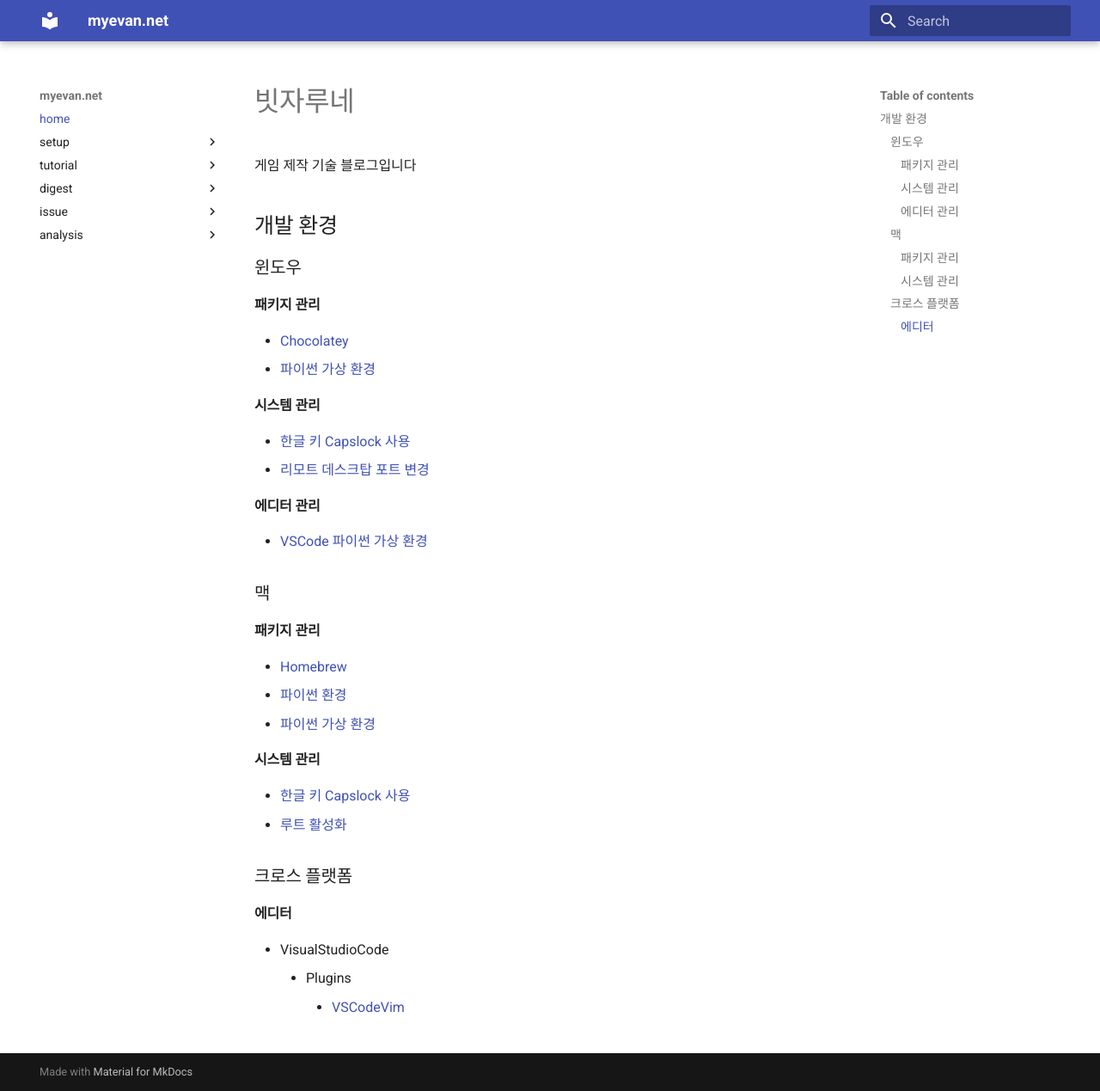
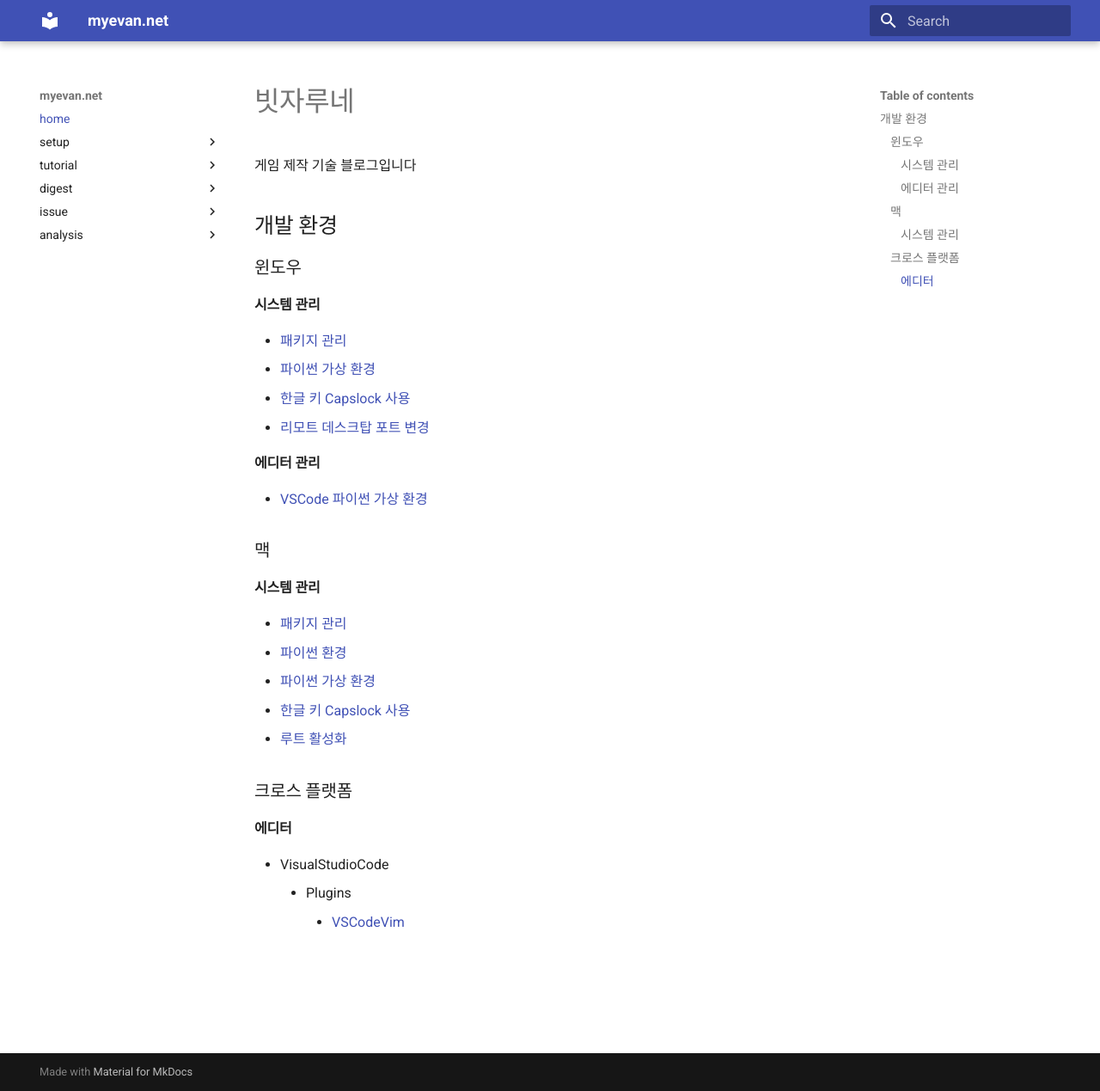
Before and after one commit to myevan/myevan-home, an MkDocs documentation site: the page built from docs/index.md, in a window 1280 px wide and 1269 px high. Shown: the whole window at 86% size. Built offline with MkDocs 1.6.1 and Material for MkDocs 9.7.7, drawn with Linux system fonts in a browser that asks for light colours; old or Windows-style settings are respelled for this version of MkDocs.

Commit message:
시스템 관리 정리

```diff
--- a/docs/index.md
+++ b/docs/index.md
@@ -6,13 +6,10 @@
 
 ### 윈도우
 
-#### 패키지 관리
-
-* [Chocolatey](./windows_choco.md)
-* [파이썬 가상 환경](./windows_python_virtualenv.md)
-
 #### 시스템 관리
 
+* [패키지 관리](./windows_package_choco.md)
+* [파이썬 가상 환경](./windows_python_virtualenv.md)
 * [한글 키 Capslock 사용](./windows_hangul_key_capslock.md)
 * [리모트 데스크탑 포트 변경](./windows_remote_desktop_port.md)
 
@@ -22,14 +19,11 @@
 
 ### 맥
 
-#### 패키지 관리
+#### 시스템 관리
 
-* [Homebrew](./mac_homebrew.md)
+* [패키지 관리](./mac_package_homebrew.md)
 * [파이썬 환경](./mac_python_pyenv.md)
 * [파이썬 가상 환경](./mac_python_virtualenvwrapper.md)
-
-#### 시스템 관리
-
 * [한글 키 Capslock 사용](./mac_hangul_key_capslock.md)
 * [루트 활성화](./mac_root_enable.md)
 
--- a/mkdocs.yml
+++ b/mkdocs.yml
@@ -8,18 +8,16 @@ pages:
     - "home": index.md
     - "setup":
         - "windows":
-            - "choco": windows_choco.md
+            - "package": windows_package_choco.md
             - "python":
                 - "virtualenv": windows_python_virtualenv.md
             - "system":
                 - "hangul": windows_hangul_key_capslock.md
                 - "remote desktop": windows_remote_desktop_port.md
             - "editor":
-                - "vscode":
-                    - "python":
-                        - "virtualenv": windows_vscode_python_virtualenv.md
+                - "vscode_python": windows_vscode_python_virtualenv.md
         - "mac":
-            - "homebrew": mac_homebrew.md
+            - "package": mac_package_homebrew.md
             - "python":
                 - "pyenv": mac_python_pyenv.md
                 - "virtualenv":
```
Also changed, not shown: docs/mac_package_homebrew.md (renamed from docs/mac_homebrew.md), docs/windows_package_choco.md (renamed from docs/windows_choco.md).
